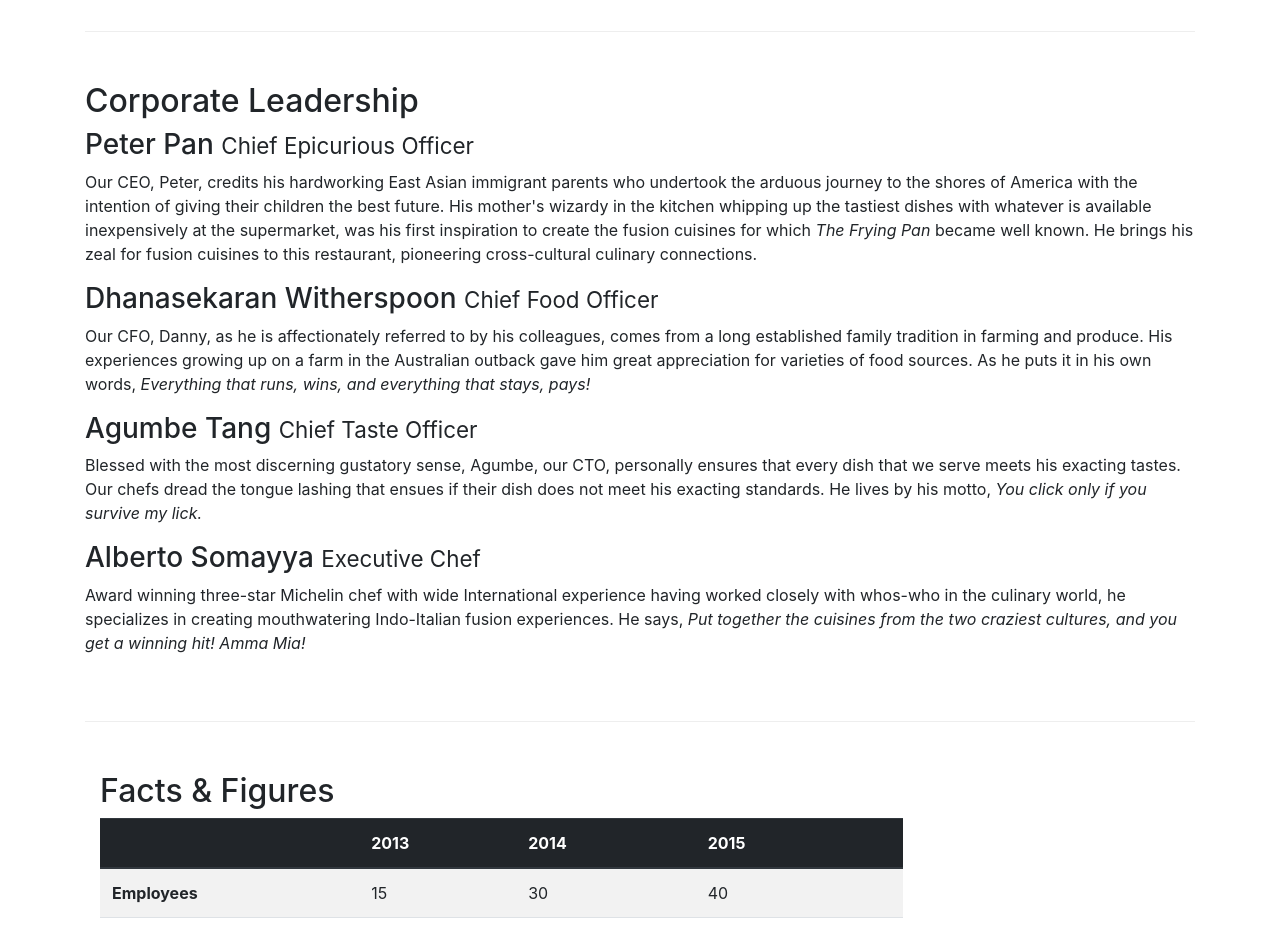
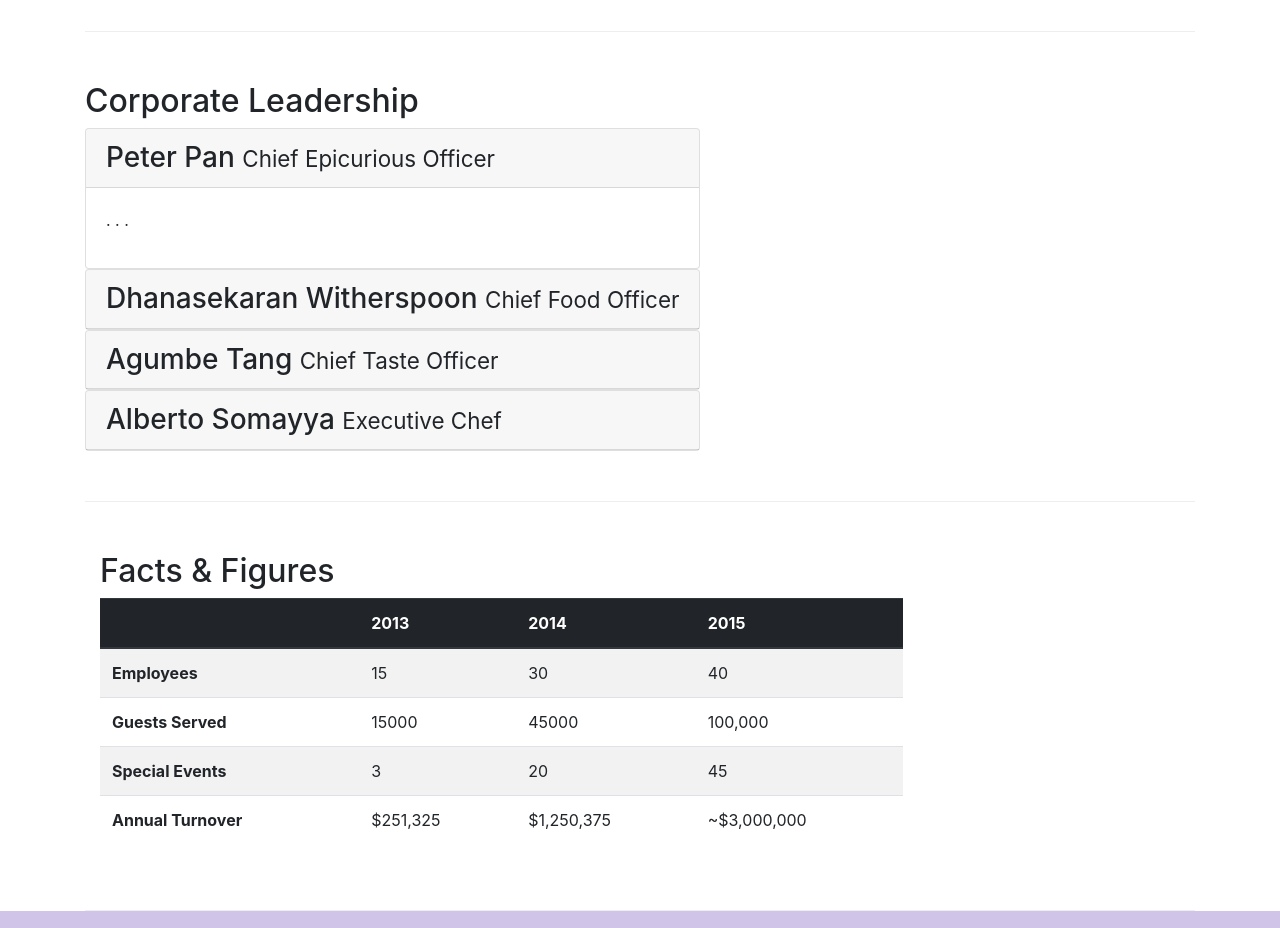
Before and after one commit to FarhanIsrakYen/Bootstrap, a website: page aboutus.html in a window 1280 px wide. Shown: the part 940-1868 px from the top of the page. Drawn offline with nearby package versions, Linux system fonts and the light colour scheme.

Commit message:
Tabs and Accordion

```diff
--- a/aboutus.html
+++ b/aboutus.html
@@ -11,6 +11,8 @@
 
     <!-- Bootstrap CSS -->
     <link rel="stylesheet" href="node_modules/bootstrap/dist/css/bootstrap.min.css">
+    <script src="node_modules\jquery\dist\jquery.min.js"></script>
+    <script src="node_modules\bootstrap\dist\js\bootstrap.min.js"></script>
     <link rel="stylesheet" href="css/style.css">
     <link rel="stylesheet" href="node_modules/font-awesome/css/font-awesome.min.css">
     <link rel="stylesheet" href="node_modules/bootstrap-social/bootstrap-social.css">
@@ -103,14 +105,81 @@
         <div class="row row-content align-items-center">
             <div>
                 <h2>Corporate Leadership</h2>
-                <h3>Peter Pan <small>Chief Epicurious Officer</small></h3>
-                <p class="d-none d-sm-block">Our CEO, Peter, credits his hardworking East Asian immigrant parents who undertook the arduous journey to the shores of America with the intention of giving their children the best future. His mother's wizardy in the kitchen whipping up the tastiest dishes with whatever is available inexpensively at the supermarket, was his first inspiration to create the fusion cuisines for which <em>The Frying Pan</em> became well known. He brings his zeal for fusion cuisines to this restaurant, pioneering cross-cultural culinary connections.</p>
-                <h3>Dhanasekaran Witherspoon <small>Chief Food Officer</small></h3>
-                <p class="d-none d-sm-block">Our CFO, Danny, as he is affectionately referred to by his colleagues, comes from a long established family tradition in farming and produce. His experiences growing up on a farm in the Australian outback gave him great appreciation for varieties of food sources. As he puts it in his own words, <em>Everything that runs, wins, and everything that stays, pays!</em></p>
-                <h3>Agumbe Tang <small>Chief Taste Officer</small></h3>
-                <p class="d-none d-sm-block">Blessed with the most discerning gustatory sense, Agumbe, our CTO, personally ensures that every dish that we serve meets his exacting tastes. Our chefs dread the tongue lashing that ensues if their dish does not meet his exacting standards. He lives by his motto, <em>You click only if you survive my lick.</em></p>
-                <h3>Alberto Somayya <small>Executive Chef</small></h3>
-                <p class="d-none d-sm-block">Award winning three-star Michelin chef with wide International experience having worked closely with whos-who in the culinary world, he specializes in creating mouthwatering Indo-Italian fusion experiences. He says, <em>Put together the cuisines from the two craziest cultures, and you get a winning hit! Amma Mia!</em></p>
+
+                <!-- <ul class="nav nav-tabs">
+                    <li class="nav-item">
+                      <a class="nav-link active" href="#peter" role="tab" data-toggle="tab">Peter Pan, CEO</a>
+                    </li>
+                    <li class="nav-item">
+                      <a class="nav-link" href="#danny" role="tab" data-toggle="tab">Danny Witherspoon, CFO</a>
+                    </li>
+                    <li class="nav-item">
+                      <a class="nav-link" href="#agumbe"role="tab"
+                        data-toggle="tab">Agumbe Tang, CTO</a>
+                    </li>
+                    <li class="nav-item">
+                      <a class="nav-link" href="#alberto" role="tab"
+                        data-toggle="tab">Alberto Somayya, Exec. Chef</a>
+                    </li>
+                </ul> -->
+                <div id="accordion">
+                    <div class="card">
+                        <div class="card-header" role="tab" id="peterhead">
+                        <h3 class="mb-0">
+                            <a data-toggle="collapse" data-target="#peter">
+                            Peter Pan <small>Chief Epicurious Officer</small>
+                            </a>
+                        </h3>
+                        </div>
+                        <div class="collapse show" id="peter" data-parent="#accordion">
+                            <div class="card-body">
+                                <p class="d-none d-sm-block">. . .</p>
+                            </div>
+                        </div>
+                    </div>
+                    <div class="card">
+                        <div class="card-header" role="tab" id="dannyhead">
+                        <h3 class="mb-0">
+                            <a class="collapsed" data-toggle="collapse" data-target="#danny">
+                            Dhanasekaran Witherspoon <small>Chief Food Officer</small>
+                            </a>
+                        </h3>
+                    </div>
+                    <div class="collapse" id="danny" data-parent="#accordion">
+                        <div class="card-body">
+                            <p class="d-none d-sm-block">. . .</em></p>
+                        </div>
+                    </div>
+                </div>
+                <div class="card">
+                        <div class="card-header" role="tab" id="agumbehead">
+                        <h3 class="mb-0">
+                            <a class="collapsed" data-toggle="collapse" data-target="#agumbe">
+                            Agumbe Tang <small>Chief Taste Officer</small>
+                            </a>
+                        </h3>
+                    </div>
+                    <div class="collapse" id="agumbe" data-parent="#accordion">
+                        <div class="card-body">
+                            <p class="d-none d-sm-block">. . .</p>
+                        </div>
+                    </div>
+                </div>
+                <div class="card">
+                    <div class="card-header" role="tab" id="albertohead">
+                    <h3 class="mb-0">
+                        <a class="collapsed" data-toggle="collapse" data-target="#alberto">
+                        Alberto Somayya <small>Executive Chef</small>
+                        </a>
+                    </h3>
+                </div>
+                <div class="collapse" id="alberto" data-parent="#accordion">
+                    <div class="card-body">
+                        <p class="d-none d-sm-block">. . .</em></p>
+                    </div>
+                </div>
+            </div>
+                </div>
             </div>
        </div>
        <div class="row row-content">
--- a/css/style.css
+++ b/css/style.css
@@ -33,4 +33,11 @@ body{
 }
 .navbar-dark{
     background-color: #512dab;
+
 }
+.tab-content {
+    border-left: 1px solid #ddd;
+    border-right: 1px solid #ddd;
+    border-bottom: 1px solid #ddd;
+    padding: 10px;
+}
```
